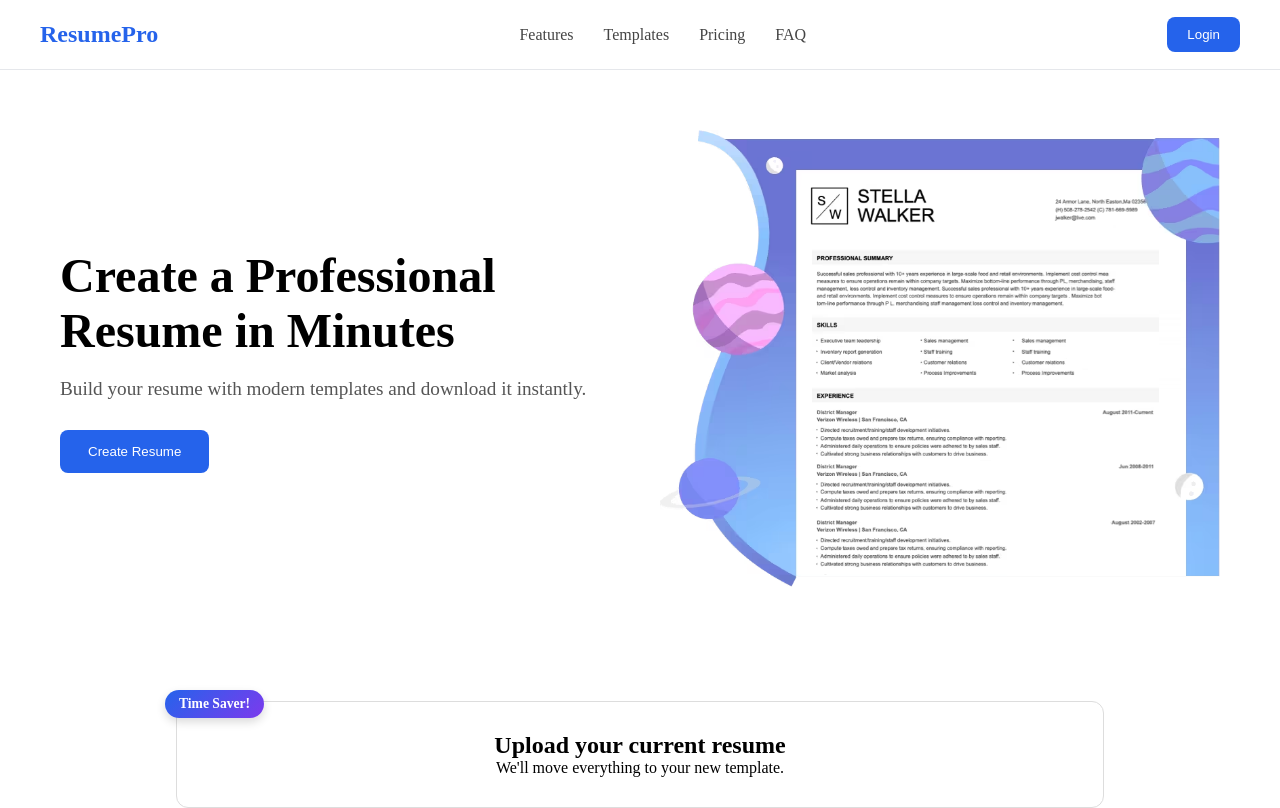
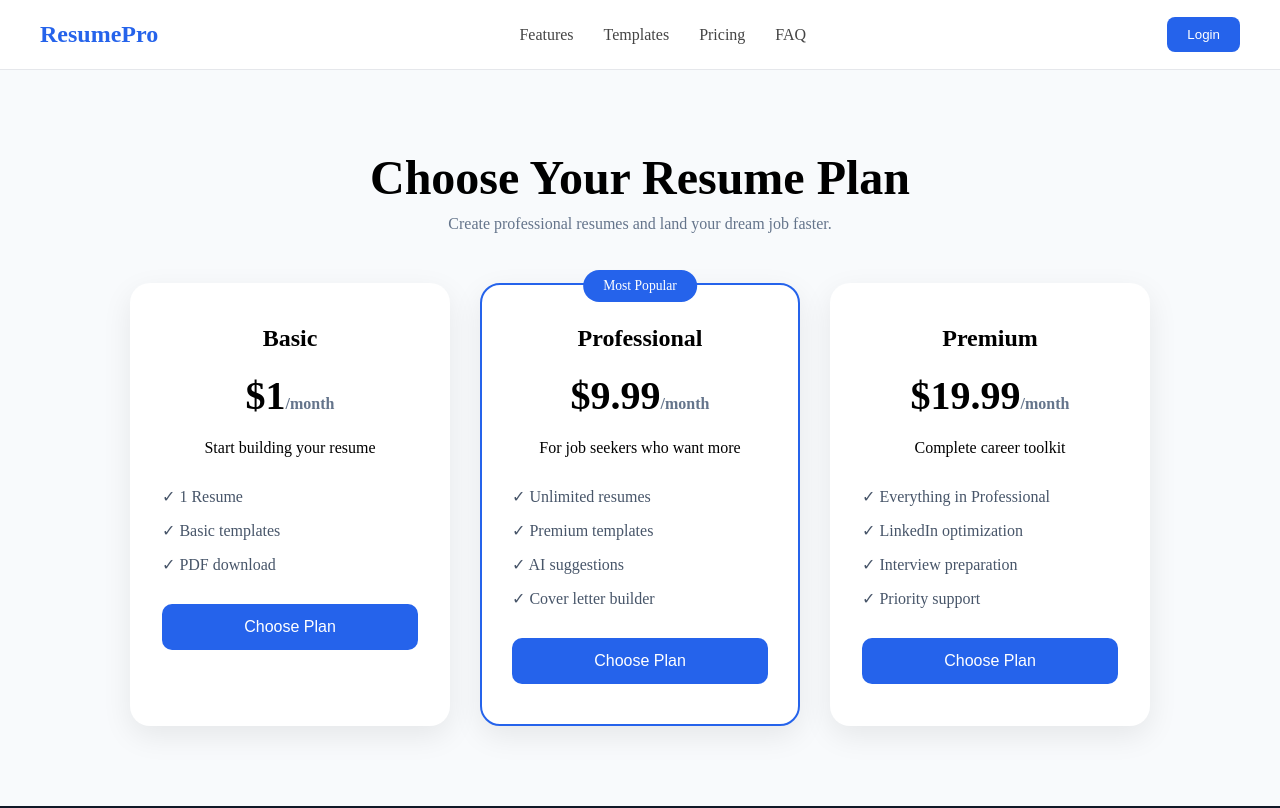
Before and after one commit to manpreetsingh1368/SaaS-Resume-builder, a React (Vite) app: page /pricing in a window 1280 px wide. Shown: the top 808 px of the page. Built offline with nearby package versions, Linux system fonts and the light colour scheme.

Commit message:
added routing and templates

```diff
--- a/src/App.jsx
+++ b/src/App.jsx
@@ -1,20 +1,39 @@
 import { BrowserRouter, Routes, Route } from "react-router-dom";
 
+import Header from "./components/Header";
 import Footer from "./components/Footer";
-import Header from "./components/Header";
+
 import Hero from "./components/Hero";
-import Pricing from "./components/Pricing"
+import Pricing from "./components/Pricing";
+import Templates from "./components/Templates";
+
+import BasicTemplates from "./components/templates/BasicTemplates";
+import ProfessionalTemplates from "./components/templates/ProfessionalTemplates";
+import PremiumTemplates from "./components/templates/PremiumTemplates";
 
 function App() {
   return (
-    <>
+    <BrowserRouter>
       <Header />
-      <Hero />
+
+      <Routes>
+        {/* Home Page */}
+        <Route path="/" element={<Hero />} />
+
+        {/* Pricing Page */}
+        <Route path="/pricing" element={<Pricing />} />
+
+        {/* All Templates Page */}
+        <Route path="/templates" element={<Templates />} />
+
+        {/* Plan-based Template Pages */}
+        <Route path="/templates/basic" element={<BasicTemplates />} />
+        <Route path="/templates/pro" element={<ProfessionalTemplates />} />
+        <Route path="/templates/premium" element={<PremiumTemplates />} />
+      </Routes>
+
       <Footer />
-
-
-
-    </>
+    </BrowserRouter>
   );
 }
 
--- a/src/components/Header.jsx
+++ b/src/components/Header.jsx
@@ -1,5 +1,6 @@
 import "../css/Header.css";
 import { Link } from "react-router-dom";
+
 export default function Header() {
   return (
     <header className="header">
@@ -8,11 +9,14 @@ export default function Header() {
       </div>
 
       <nav className="nav">
-        <a href="#features">Features</a>
-        <a href="#templates">Templates</a>
-        <a href="#pricing">Pricing</a>
-        <a href="#faq">FAQ</a>
-      </nav>
+  <a href="#features">Features</a>
+
+  <Link to="/templates">Templates</Link>
+
+  <Link to="/pricing">Pricing</Link>
+
+  <a href="#faq">FAQ</a>
+</nav>
 
       <button className="login-btn">
         Login
--- a/src/components/Hero.jsx
+++ b/src/components/Hero.jsx
@@ -1,6 +1,6 @@
 import "../css/Hero.css";
 import image from "../assets/hero-banner.png";
-
+import {Link} from "react-router-dom";
 export default function Hero() {
   return (
     <>
--- a/src/components/Pricing.jsx
+++ b/src/components/Pricing.jsx
@@ -1,14 +1,16 @@
 import { useState } from "react";
+import { useNavigate } from "react-router-dom";
 import "../css/Pricing.css";
 
 export default function Pricing() {
 
   const [selectedPlan, setSelectedPlan] = useState("");
+  const navigate = useNavigate();
 
   const plans = [
     {
-      name: "Free",
-      price: "$0",
+      name: "Basic",
+      price: "$1",
       description: "Start building your resume",
       features: [
         "1 Resume",
@@ -41,15 +43,34 @@ export default function Pricing() {
     }
   ];
 
+  const handleSelectPlan = (planName) => {
+    setSelectedPlan(planName);
+
+    // redirect based on plan
+    let route = "/templates/basic";
+
+    if (planName === "Professional") {
+      route = "/templates/pro";
+    }
+
+    if (planName === "Premium") {
+      route = "/templates/premium";
+    }
+
+    // small delay so UI shows "Selected ✓"
+    setTimeout(() => {
+      navigate(route);
+    }, 300);
+  };
 
   return (
-    <section className="pricing">
+    <section id="pricing" className="pricing">
 
       <h1>Choose Your Resume Plan</h1>
+
       <p className="subtitle">
         Create professional resumes and land your dream job faster.
       </p>
-
 
       <div className="pricing-container">
 
@@ -70,7 +91,6 @@ export default function Pricing() {
               </span>
             )}
 
-
             <h2>{plan.name}</h2>
 
             <h3>
@@ -78,28 +98,22 @@ export default function Pricing() {
               <span>/month</span>
             </h3>
 
-            <p>
-              {plan.description}
-            </p>
-
+            <p>{plan.description}</p>
 
             <ul>
-              {plan.features.map((feature)=>(
+              {plan.features.map((feature) => (
                 <li key={feature}>
                   ✓ {feature}
                 </li>
               ))}
             </ul>
 
-
             <button
-              onClick={() => setSelectedPlan(plan.name)}
+              onClick={() => handleSelectPlan(plan.name)}
             >
-              {
-                selectedPlan === plan.name
+              {selectedPlan === plan.name
                 ? "Selected ✓"
-                : "Choose Plan"
-              }
+                : "Choose Plan"}
             </button>
 
           </div>
@@ -108,15 +122,11 @@ export default function Pricing() {
 
       </div>
 
-
-      {
-        selectedPlan && (
-          <div className="confirmation">
-            You selected the <strong>{selectedPlan}</strong> plan.
-          </div>
-        )
-      }
-
+      {selectedPlan && (
+        <div className="confirmation">
+          You selected the <strong>{selectedPlan}</strong> plan.
+        </div>
+      )}
 
     </section>
   );
--- /dev/null
+++ b/src/components/Templates.jsx
@@ -0,0 +1,13 @@
+import "../css/Templates.css";
+import Header from "../components/Header";
+export default function Templates(){
+
+    return(
+        <>
+        <header />
+
+
+
+        </>
+    )
+}
--- /dev/null
+++ b/src/components/templates/BasicTemplates.jsx
@@ -0,0 +1,8 @@
+export default function BasicTemplates() {
+  return (
+    <div>
+      <h1>Basic Plan Templates</h1>
+      <p>Only free/basic templates available here.</p>
+    </div>
+  );
+}
--- /dev/null
+++ b/src/components/templates/PremiumTemplates.jsx
@@ -0,0 +1,8 @@
+export default function ProfessionalTemplates() {
+  return (
+    <div>
+      <h1>Professional Templates</h1>
+      <p>Mid-level premium templates unlocked.</p>
+    </div>
+  );
+}
--- /dev/null
+++ b/src/components/templates/ProfessionalTemplates.jsx
@@ -0,0 +1,8 @@
+export default function PremiumTemplates() {
+  return (
+    <div>
+      <h1>Premium Templates</h1>
+      <p>All templates unlocked 🚀</p>
+    </div>
+  );
+}
```
Also changed, not shown: src/css/Templates.css (added).
